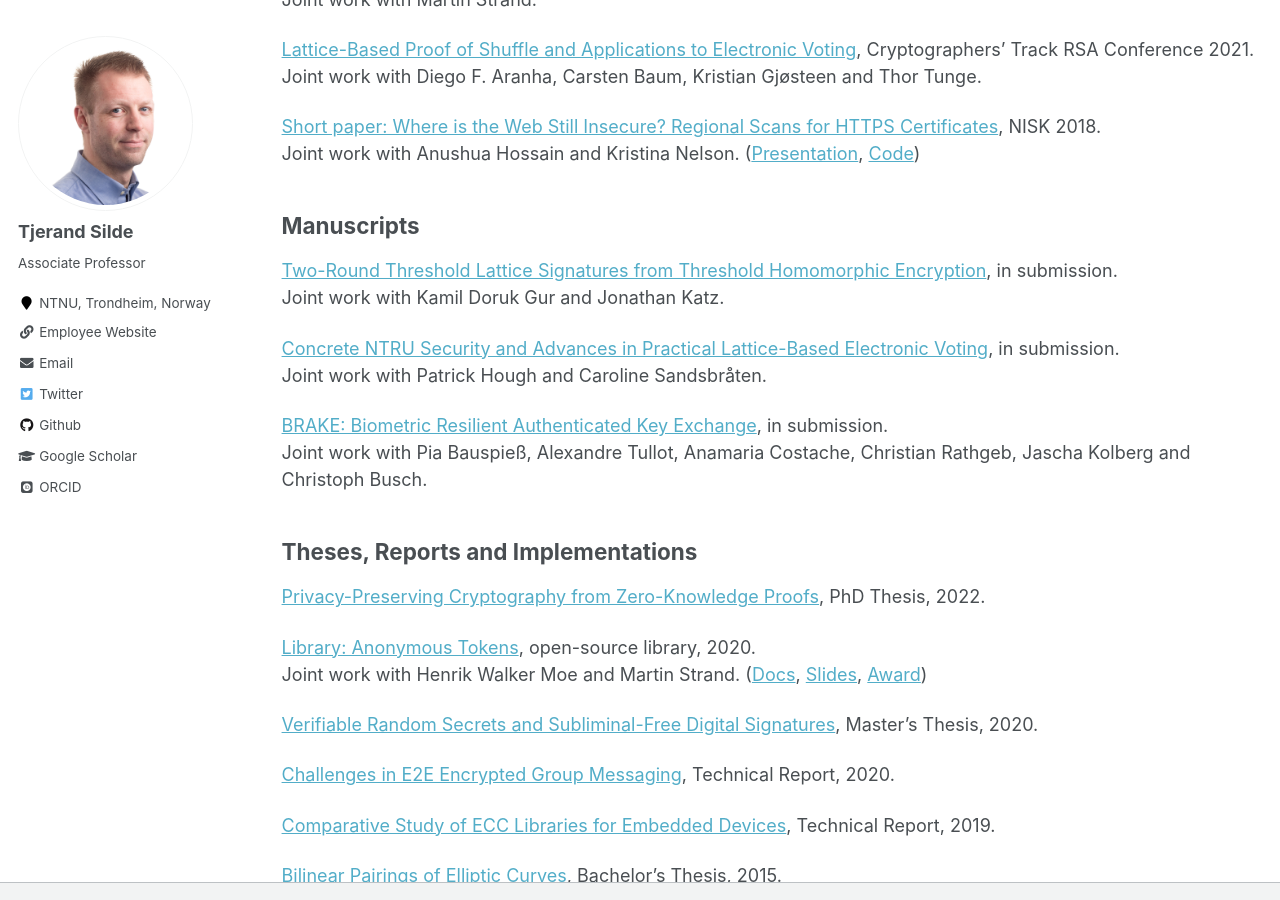
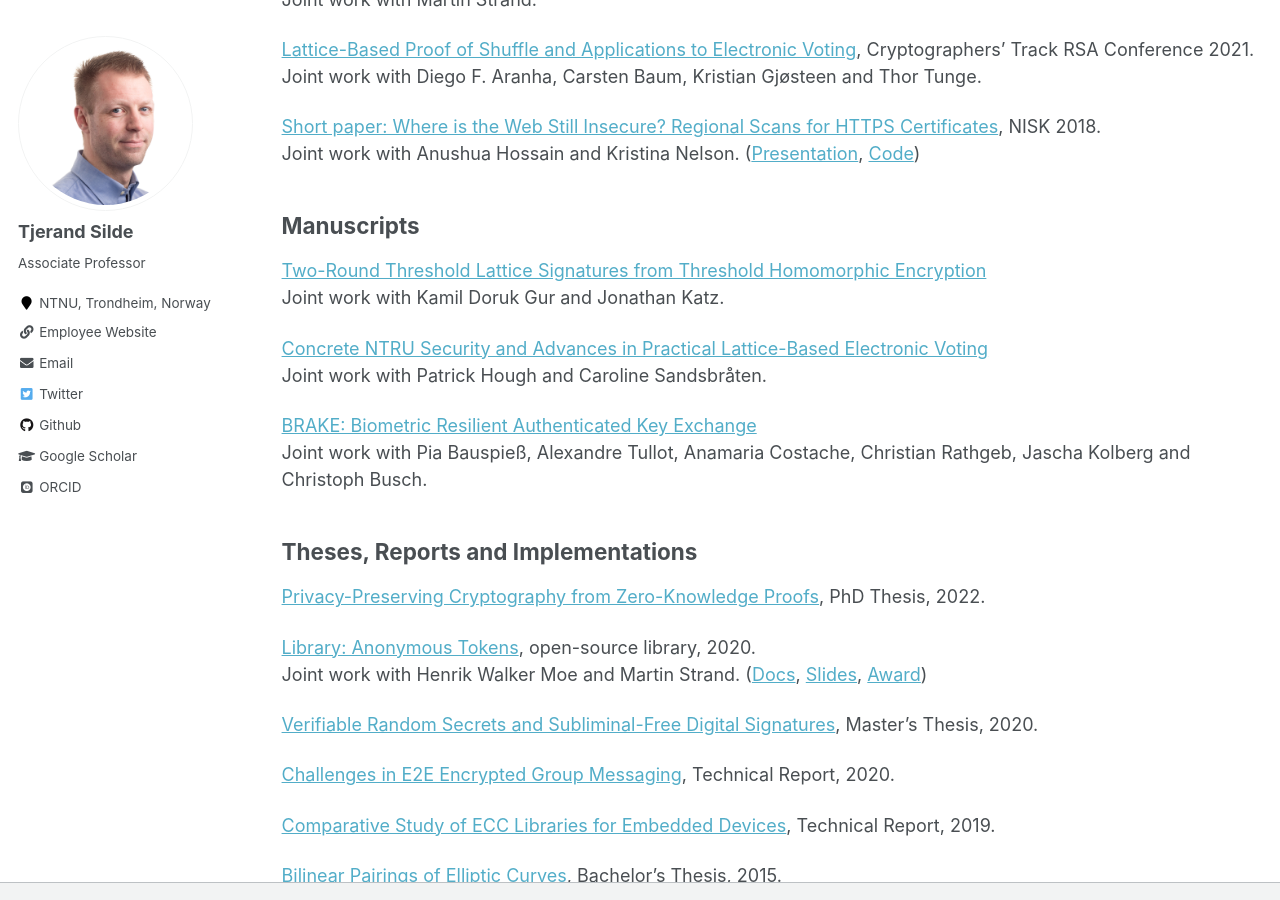
Before and after one commit to tjesi/tjesi.github.io, a Jekyll site: the page built from _pages/research.md, in a window 1280 px wide and 900 px high, scrolled down 686 px. Built offline with Jekyll 4.4.1, drawn with Linux system fonts in a browser that asks for light colours; some web fonts are replaced.

Commit message:
Update research.md

```diff
--- a/_pages/research.md
+++ b/_pages/research.md
@@ -9,42 +9,42 @@
 
 ## Publications
 
-[Verifiable Mix-Nets and Distributed Decryption for Voting from Lattice-Based Assumptions](https://eprint.iacr.org/2022/422), ACM CCS 2023.\
+[Verifiable Mix-Nets and Distributed Decryption for Voting from Lattice-Based Assumptions](https://eprint.iacr.org/2022/422), ACM CCS 2023.
 Joint work with Diego F. Aranha, Carsten Baum and Kristian Gjøsteen.
 
-[Short paper: Return Codes from Lattice Assumptions](https://dspace.ut.ee/bitstream/handle/10062/84323/12.pdf?sequence=1&isAllowed=y), E-Vote-ID Conference 2022.\
+[Short paper: Return Codes from Lattice Assumptions](https://dspace.ut.ee/bitstream/handle/10062/84323/12.pdf?sequence=1&isAllowed=y), E-Vote-ID Conference 2022.
 Joint work with Audhild Høgåsen.
 
-[Verifiable Decryption in the Head](https://eprint.iacr.org/2021/558), Australasian Conference on Information Security and Privacy 2022.\
+[Verifiable Decryption in the Head](https://eprint.iacr.org/2021/558), Australasian Conference on Information Security and Privacy 2022.
 Joint work with Kristian Gjøsteen, Thomas Haines, Johannes Müller and Peter Rønne.
 
 [Short paper: Verifiable Decryption for BGV](https://eprint.iacr.org/2021/1693), the Workshop on Advances in Secure Electronic Voting 2022.
 
-[Anonymous Tokens with Public Metadata and Applications to Private Contact Tracing](https://eprint.iacr.org/2021/203), Financial Crypto 2022.\
+[Anonymous Tokens with Public Metadata and Applications to Private Contact Tracing](https://eprint.iacr.org/2021/203), Financial Crypto 2022.
 Joint work with Martin Strand.
 
-[Lattice-Based Proof of Shuffle and Applications to Electronic Voting](https://eprint.iacr.org/2021/338), Cryptographers’ Track RSA Conference 2021.\
+[Lattice-Based Proof of Shuffle and Applications to Electronic Voting](https://eprint.iacr.org/2021/338), Cryptographers’ Track RSA Conference 2021.
 Joint work with Diego F. Aranha, Carsten Baum, Kristian Gjøsteen and Thor Tunge.
 
-[Short paper: Where is the Web Still Insecure? Regional Scans for HTTPS Certificates](https://tjerandsilde.no/files/Where_is_the_web_still_insecure__Regional_scans_for_HTTPS_certificates.pdf), NISK 2018.\
+[Short paper: Where is the Web Still Insecure? Regional Scans for HTTPS Certificates](https://tjerandsilde.no/files/Where_is_the_web_still_insecure__Regional_scans_for_HTTPS_certificates.pdf), NISK 2018.
 Joint work with Anushua Hossain and Kristina Nelson. ([Presentation](https://tjerandsilde.no/files/NISK_presentation.pdf), [Code](https://github.com/tjesi/security-scan))
 
 ## Manuscripts
 
-[Two-Round Threshold Lattice Signatures from Threshold Homomorphic Encryption](https://eprint.iacr.org/2023/1318), in submission.\
+[Two-Round Threshold Lattice Signatures from Threshold Homomorphic Encryption](https://eprint.iacr.org/2023/1318)
 Joint work with Kamil Doruk Gur and Jonathan Katz.
 
-[Concrete NTRU Security and Advances in Practical Lattice-Based Electronic Voting](https://eprint.iacr.org/2023/933), in submission.\
+[Concrete NTRU Security and Advances in Practical Lattice-Based Electronic Voting](https://eprint.iacr.org/2023/933)
 Joint work with Patrick Hough and Caroline Sandsbråten.
 
-[BRAKE: Biometric Resilient Authenticated Key Exchange](https://eprint.iacr.org/2022/1408), in submission.\
+[BRAKE: Biometric Resilient Authenticated Key Exchange](https://eprint.iacr.org/2022/1408)
 Joint work with Pia Bauspieß, Alexandre Tullot, Anamaria Costache, Christian Rathgeb, Jascha Kolberg and Christoph Busch.
 
 ## Theses, Reports and Implementations
 
 [Privacy-Preserving Cryptography from Zero-Knowledge Proofs](https://ntnuopen.ntnu.no/ntnu-xmlui/handle/11250/3012606), PhD Thesis, 2022.
 
-[Library: Anonymous Tokens](https://github.com/HenrikWM/anonymous-tokens), open-source library, 2020.\
+[Library: Anonymous Tokens](https://github.com/HenrikWM/anonymous-tokens), open-source library, 2020.
 Joint work with Henrik Walker Moe and Martin Strand. ([Docs](https://github.com/HenrikWM/anonymous-tokens/wiki), [Slides](https://tjerandsilde.no/files/Anonym-Smittesporing.pdf),
 [Award](https://www.datatilsynet.no/aktuelt/aktuelle-nyheter-2021/pris-for-innebygd-personvern-til-anonyme-tokens))
 
```
